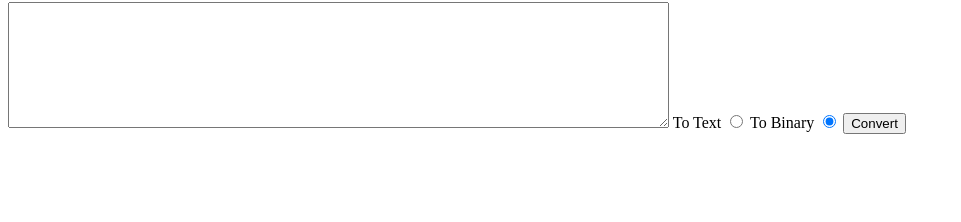
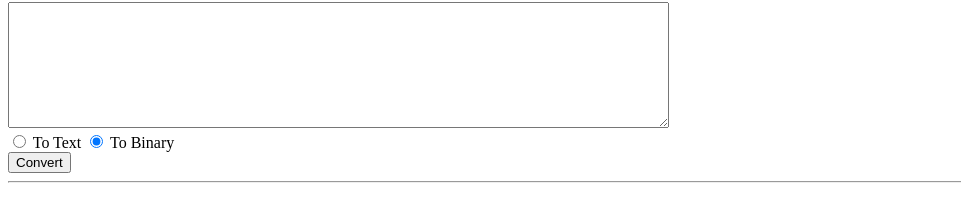
Before and after one commit to maikenegreiros/binarytranslator, a plain HTML site: page index.html in a window 1280 px wide. Shown: the part 78-300 px from the top of the page, without its empty margins (0-961 px from the left). Drawn offline with Linux system fonts and the light colour scheme.

Commit message:
Resposicionado elementos no HTML

```diff
--- a/index.html
+++ b/index.html
@@ -10,12 +10,17 @@
 
         <form class="form" action="index.html" method="post">
             <textarea class="text-box" name="text" rows="8" cols="80"></textarea>
-            <label for="">To Text</label>
-            <input type="radio" name="convert-to" value="Text">
-            <label for="">To Binary</label>
-            <input type="radio" name="convert-to" value="Binary" checked>
+            <br>
+            <input id="optionToText" type="radio" name="convert-to" value="Text">
+            <label for="optionToText">To Text</label>
+
+            <input id="optionToBinary" type="radio" name="convert-to" value="Binary" checked>
+            <label for="optionToBinary">To Binary</label>
+            <br>
             <input type="submit" name="" value="Convert">
         </form>
+
+        <hr>
 
         <div class="output-container"></div>
     </body>
```
